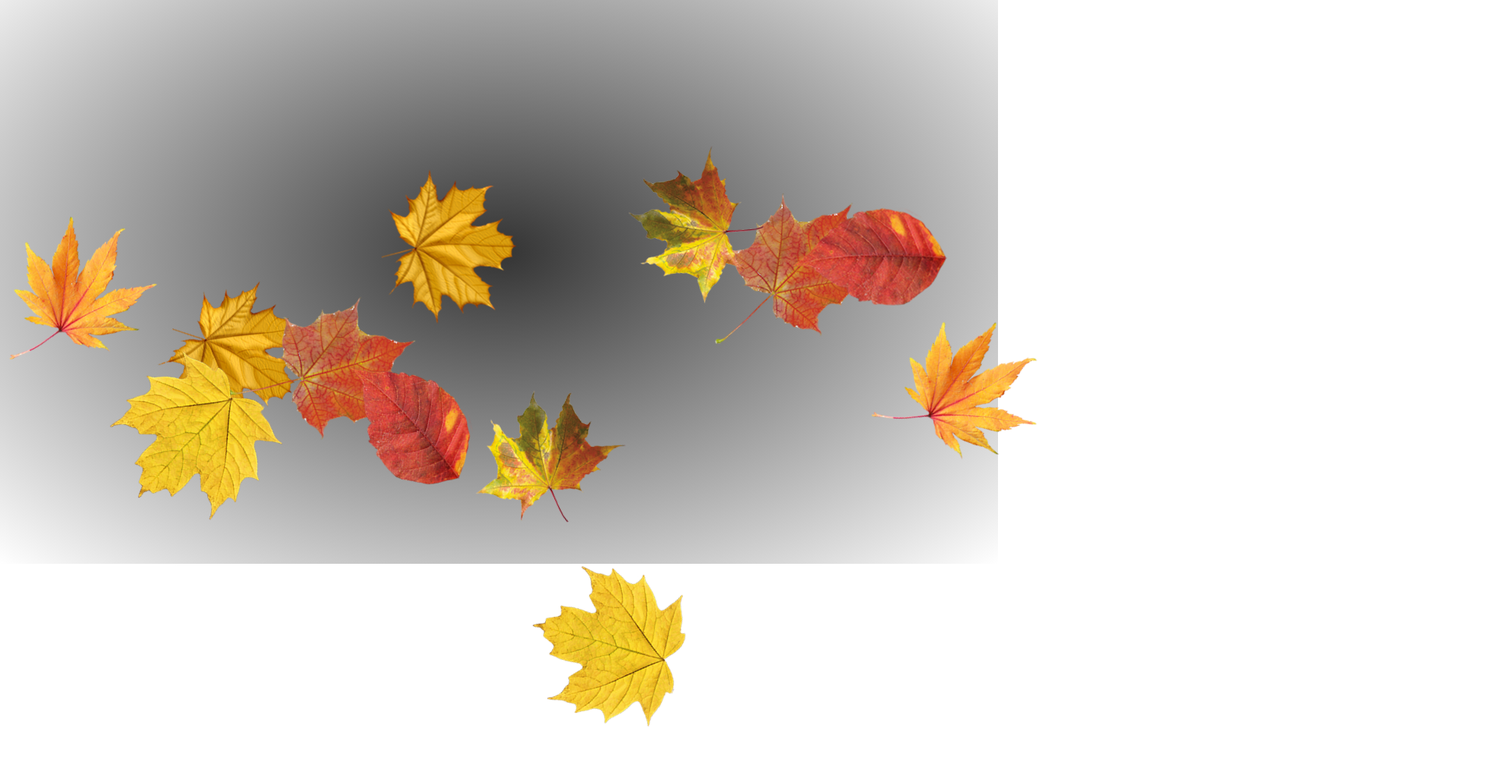
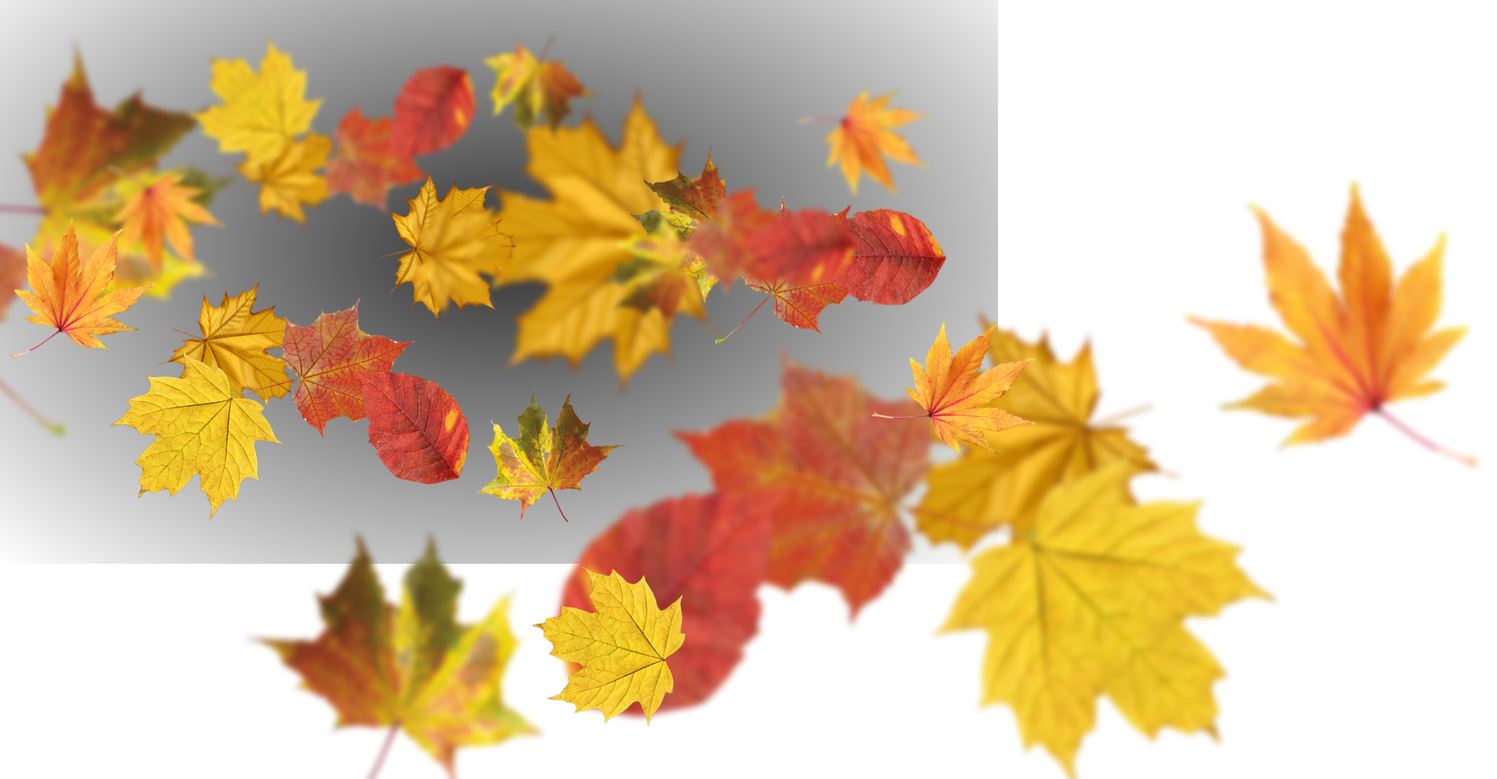
Before and after one commit to LeszekSadkowski/LeafAnimmation, a plain HTML site: page index.html in a window 1280 px wide. Shown: the part 77-1076 px from the top of the page at 78% size, 1920 px wide, since content can reach past the window. Before the commit the page ends 1036 px from the top, so only its background shows below. Drawn offline with Linux system fonts and the light colour scheme.

Commit message:
mulipling sets

```diff
--- a/index.html
+++ b/index.html
@@ -11,7 +11,35 @@
 
 <body>
     <section>
+        <div class="set set2">
+            <div><img src="img/leave1.png"></div>
+            <div><img src="img/leave2.png"></div>
+            <div><img src="img/leave3.png"></div>
+            <div><img src="img/leave4.png"></div>
+            <div><img src="img/leave5.png"></div>
+            <div><img src="img/leave6.png"></div>
+            <div><img src="img/leave1.png"></div>
+            <div><img src="img/leave2.png"></div>
+            <div><img src="img/leave3.png"></div>
+            <div><img src="img/leave4.png"></div>
+            <div><img src="img/leave5.png"></div>
+            <div><img src="img/leave6.png"></div>
+        </div>
         <div class="set">
+            <div><img src="img/leave1.png"></div>
+            <div><img src="img/leave2.png"></div>
+            <div><img src="img/leave3.png"></div>
+            <div><img src="img/leave4.png"></div>
+            <div><img src="img/leave5.png"></div>
+            <div><img src="img/leave6.png"></div>
+            <div><img src="img/leave1.png"></div>
+            <div><img src="img/leave2.png"></div>
+            <div><img src="img/leave3.png"></div>
+            <div><img src="img/leave4.png"></div>
+            <div><img src="img/leave5.png"></div>
+            <div><img src="img/leave6.png"></div>
+        </div>
+        <div class="set set3">
             <div><img src="img/leave1.png"></div>
             <div><img src="img/leave2.png"></div>
             <div><img src="img/leave3.png"></div>
--- a/style.css
+++ b/style.css
@@ -146,3 +146,23 @@ section {
         -o-transform: translateX(-20px) rotate(225deg);
     }
 }
+
+.set2 {
+    transform: scale(2) rotateY(180deg);
+    -webkit-transform: scale(2) rotateY(180deg);
+    -moz-transform: scale(2) rotateY(180deg);
+    -ms-transform: scale(2) rotateY(180deg);
+    -o-transform: scale(2) rotateY(180deg);
+    filter: blur(2px);
+    -webkit-filter: blur(2px);
+}
+
+.set3 {
+    transform: scale(.8) rotateX(180deg);
+    -webkit-transform: scale(.8) rotateX(180deg);
+    -moz-transform: scale(.8) rotateX(180deg);
+    -ms-transform: scale(.8) rotateX(180deg);
+    -o-transform: scale(.8) rotateX(180deg);
+    filter: blur(4px);
+    -webkit-filter: blur(4px);
+}
```
